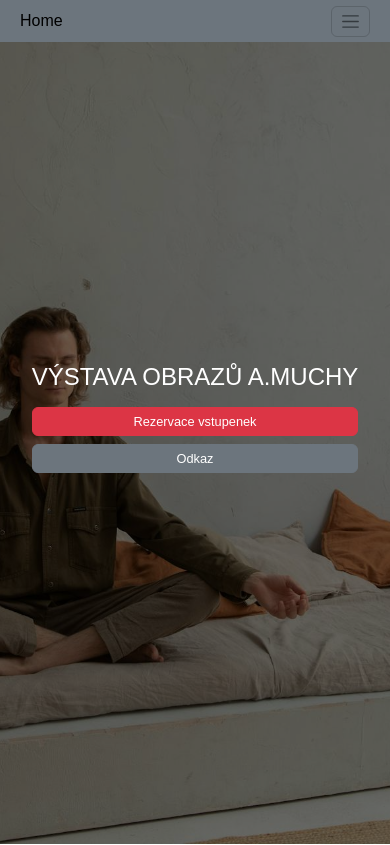
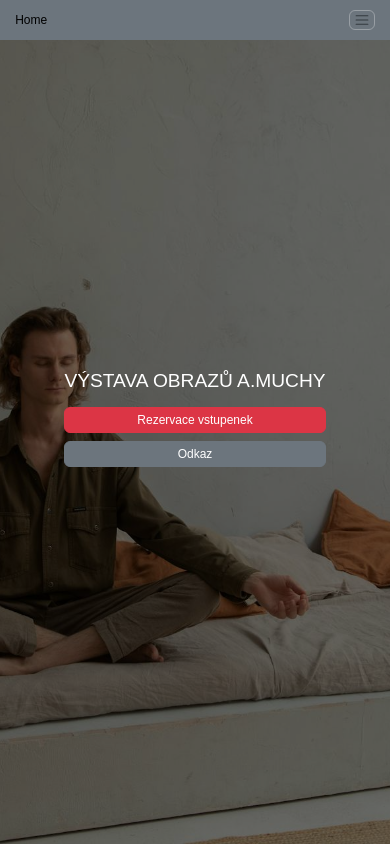
Before and after one commit to RobinLassak/FictionalWeb, a website: page index.html in a window 390 px wide. Shown: the top 845 px of the page. Drawn offline with nearby package versions, Linux system fonts and the light colour scheme.

Commit message:
uprava layoutu pro mensi displeje a mobily

```diff
--- a/index.html
+++ b/index.html
@@ -434,7 +434,7 @@
                   ></textarea>
                 </div>
                 <div class="col-auto mt-3">
-                  <button type="submit" class="btn btn-secondary mb-3">
+                  <button type="submit" class="btn btn-reservation mb-3">
                     Odeslat
                   </button>
                 </div>
--- a/scss/custome.scss
+++ b/scss/custome.scss
@@ -14,17 +14,63 @@ body {
 // Oprava pro navbar na malých displejích
 .navbar {
   padding: 0.5rem 1rem;
+  min-height: auto;
 
   @media (max-width: 767.98px) {
-    padding: 0.25rem 0.5rem;
+    padding: 0.15rem 0.5rem;
+    min-height: 50px;
 
     .navbar-brand {
-      font-size: 1rem;
+      font-size: 0.9rem;
+      padding: 0.25rem 0;
     }
 
     .navbar-toggler {
-      padding: 0.25rem 0.5rem;
-      font-size: 0.875rem;
+      padding: 0.15rem 0.4rem;
+      font-size: 0.75rem;
+      border: 1px solid rgba(255, 255, 255, 0.3);
+    }
+
+    .navbar-nav {
+      .nav-link {
+        font-size: 0.85rem;
+        padding: 0.25rem 0.5rem;
+      }
+    }
+  }
+
+  @media (max-width: 575.98px) {
+    padding: 0.1rem 0.3rem;
+    min-height: 45px;
+
+    .navbar-brand {
+      font-size: 0.8rem;
+    }
+
+    .navbar-toggler {
+      padding: 0.1rem 0.3rem;
+      font-size: 0.7rem;
+    }
+
+    .navbar-nav {
+      .nav-link {
+        font-size: 0.8rem;
+        padding: 0.2rem 0.4rem;
+      }
+    }
+  }
+
+  @media (max-width: 400px) {
+    padding: 0.05rem 0.2rem;
+    min-height: 40px;
+
+    .navbar-brand {
+      font-size: 0.75rem;
+    }
+
+    .navbar-toggler {
+      padding: 0.05rem 0.25rem;
+      font-size: 0.65rem;
     }
   }
 }
@@ -43,6 +89,14 @@ body {
 
   @media (max-width: 767.98px) {
     padding-top: 60px; /* Menší padding na mobilech */
+  }
+
+  @media (max-width: 575.98px) {
+    padding-top: 55px; /* Ještě menší padding na velmi malých displejích */
+  }
+
+  @media (max-width: 400px) {
+    padding-top: 50px; /* Minimální padding pro velmi malé displeje */
   }
 }
 
@@ -72,11 +126,19 @@ body {
     @media (max-width: 575.98px) {
       font-size: 1.5rem !important; /* Ještě menší na velmi malých displejích */
     }
+
+    @media (max-width: 400px) {
+      font-size: 1.2rem !important; /* Minimální velikost pro velmi malé displeje */
+    }
   }
 
   p {
     @media (max-width: 767.98px) {
       font-size: 0.9rem;
+    }
+
+    @media (max-width: 400px) {
+      font-size: 0.8rem;
     }
   }
 }
@@ -101,6 +163,13 @@ body {
       display: block;
       width: 100%;
       margin-bottom: 0.5rem;
+    }
+  }
+
+  @media (max-width: 400px) {
+    .btn {
+      font-size: 0.75rem;
+      padding: 0.2rem 0.4rem;
     }
   }
 }
```
Also changed, not shown: scss/custome.css, 1 other file.
